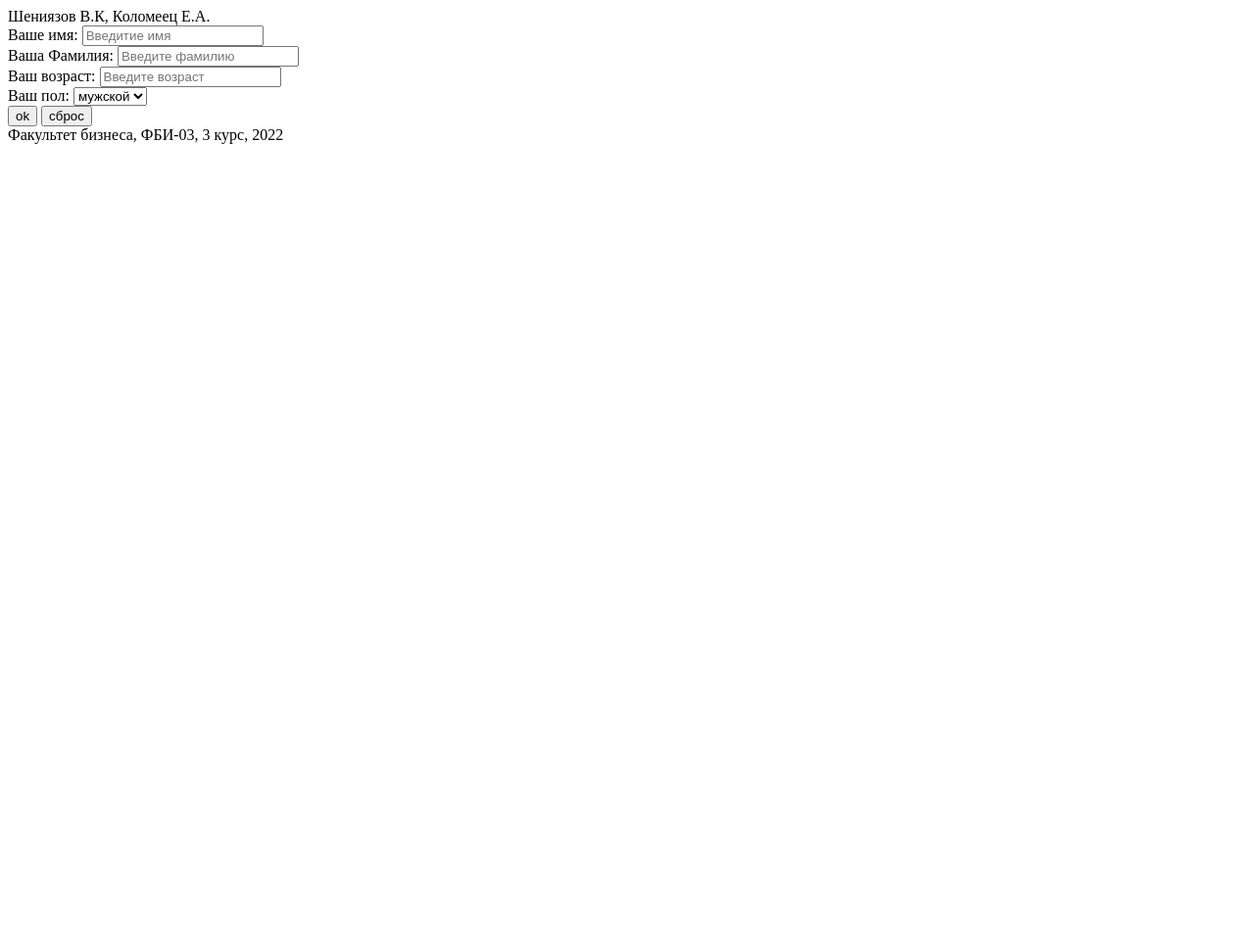
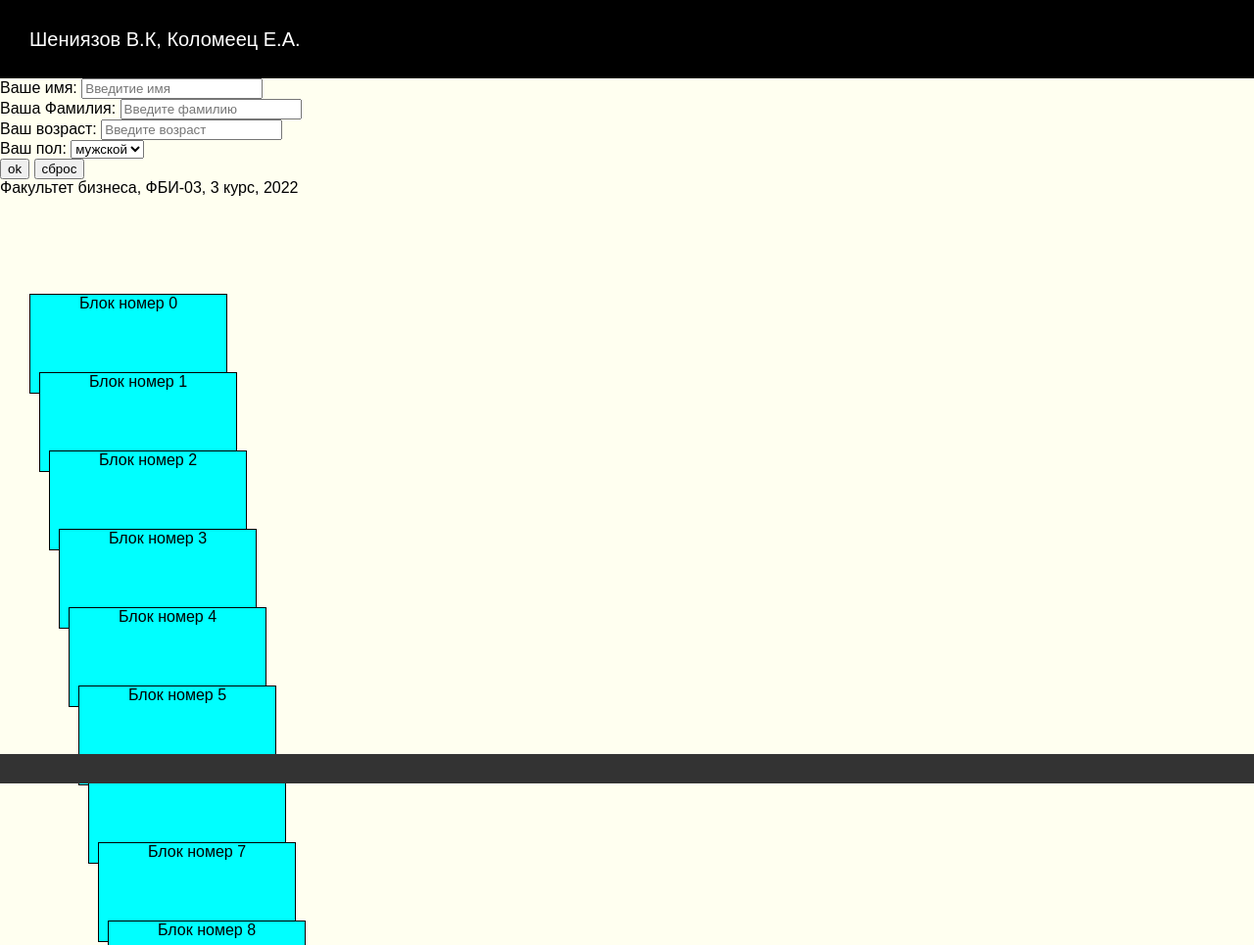
Before and after one commit to VsevolodFBI03/LR2, a plain HTML site: page Lab7.html in a window 1280 px wide. Shown: the top 965 px of the page at 98% size. Before the commit the page ends 800 px from the top, so only its background shows below. Drawn offline with Linux system fonts and the light colour scheme.

Commit message:
Лесенка

```diff
--- a/lab7.css
+++ b/lab7.css
@@ -5,4 +5,37 @@
   position: absolute;
   top: 300px;
   left: 30px;
+  background-color: aqua;
+  text-align: center;
 }
+
+body {
+  margin: 0;
+
+  font-family: Arial, Helvetica, sans-serif;
+  background-color: #fffff0;
+}
+
+.header {
+  color: white;
+  background: black;
+  font-size: 20px;
+  height: 80px;
+  line-height: 80px;
+  padding-left: 30px;
+}
+
+.footer {
+  color: #888;
+  font-size: 14px;
+  font-style: italic;
+  background-color: #333;
+  text-align: right;
+  height: 30px;
+  line-height: 30px;
+  padding-right: 20px;
+  position: fixed;
+  bottom: 0;
+  left: 0;
+  right: 0;
+}
--- a/lab7.js
+++ b/lab7.js
@@ -32,17 +32,16 @@ function showAlert() {
 }
 
 function makeStairs() {
+  let stairs = document.querySelector("#stairs");
+  let stepCount = 20;
+  for (let i = 0; i < stepCount; i++) {
+    stairs.innerHTML += '<div class = "step"></div>';
+  }
 
-    let stairs = document.querySelector('#stairs');
-    let stepCount = 20;
-    for(let i = 0; i<stepCount; i++) {
-        stairs.innerHTML += '<div class = "step"></div>';
-    }
-
-    let steps = Document.querySelectorAll('.step');
-    for(let i = 0;< steps.lengt; i++){
-        step[i].style.left = (30 +10*i) +'px';
-        step[i].style.left = (300 +80*i) +'px';
-        steps[i].innerHTML = 'Блок номер' + i;
-    }
+  let steps = document.querySelectorAll(".step");
+  for (let i = 0; i < steps.length; i++) {
+    steps[i].style.left = 30 + 10 * i + "px";
+    steps[i].style.top = 300 + 80 * i + "px";
+    steps[i].innerHTML = "Блок номер " + i;
+  }
 }
```
